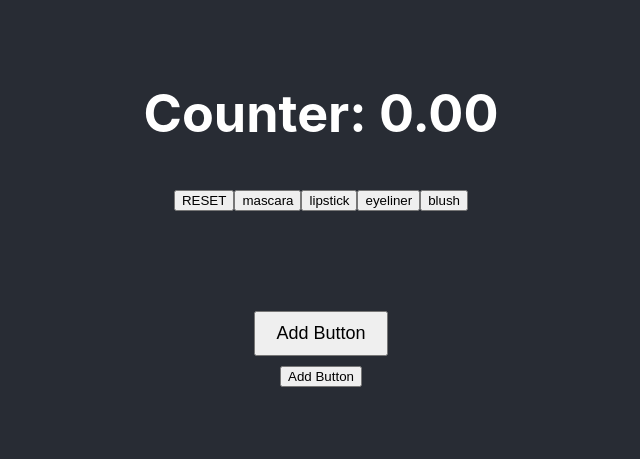
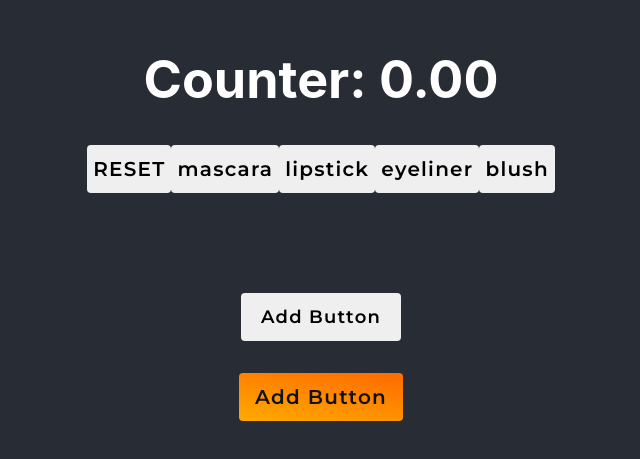
Before and after one commit to AurelieGedeon/sales-counter, a React (Create React App) app: page / in a window 1280 px wide. Shown: the part 183-642 px from the top of the page, without its empty margins (319-959 px from the left). Built offline with nearby package versions, Linux system fonts and the light colour scheme.

Commit message:
imported all css

```diff
--- a/src/components/Backdrop/Backdrop.js
+++ b/src/components/Backdrop/Backdrop.js
@@ -1,4 +1,5 @@
 import { motion } from "framer-motion";
+import "./Backdrop.css";
 
 export default function Backdrop({ children, onClick }) {
   return (
--- a/src/components/Counter/Counter.js
+++ b/src/components/Counter/Counter.js
@@ -1,3 +1,4 @@
+import "./Counter.css";
 import { useState } from "react";
 import { motion, AnimatePresence } from "framer-motion";
 import Modal from "../Modal/Modal";
@@ -62,7 +63,7 @@
           initial={false}
           mode="wait"
           onExitComplete={() => null}>
-
+            {modalOpen && <Modal2 modalOpen={modalOpen} handleClose={close} />}
           </AnimatePresence>
 
         </div>
--- a/src/components/Modal2/Modal2.css
+++ b/src/components/Modal2/Modal2.css
@@ -1,3 +1,5 @@
+@import "../../index.css";
+
 .modal-2 {
     width: clamp(50%, 700px, 90%);
     height: min(50%, 300px);
@@ -10,3 +12,7 @@
     align-items: center;
     overflow-y: hidden;
 }
+
+.orange-gradient {
+    background: var(--gradient);
+  }
--- a/src/components/Modal2/Modal2.js
+++ b/src/components/Modal2/Modal2.js
@@ -1,7 +1,6 @@
 import { motion } from "framer-motion";
 import Backdrop from "../Backdrop/Backdrop";
-
-export default function Modal2({ handleClose, text }) {
+import "./Modal2.css";
 const dropIn = {
   hidden: {
     y: "-100vh",
@@ -22,16 +21,22 @@
     },
   },
 };
+
+export default function Modal2({ handleClose, text }) {
   return (
     <Backdrop onClick={handleClose}>
       <motion.div
+        drag
         onClick={(e) => e.stopPropagation()}
-        className="modal-2"
+        className="modal-2 orange-gradient"
         variants={dropIn}
         initial="hidden"
         animate="visible"
         exit="exit"
-      ></motion.div>
+      >
+        <p>{text}</p>
+        <button onClick={handleClose}>Close</button>
+      </motion.div>
     </Backdrop>
   );
 }
--- a/src/index.css
+++ b/src/index.css
@@ -20,3 +20,17 @@
   font-family: source-code-pro, Menlo, Monaco, Consolas, 'Courier New',
     monospace;
 }
+
+button {
+  width: auto;
+  height: 3rem;
+  border: none;
+  outline: none;
+  -webkit-appearance: none;
+  border-radius: 4px;
+  font-weight: 600;
+  font-size: 1.25rem;
+  letter-spacing: 1.25px;
+  cursor: default;
+  font-family: "Montserrat", sans-serif;
+}
```
Lines whose indentation alone changed are shown as unchanged.
